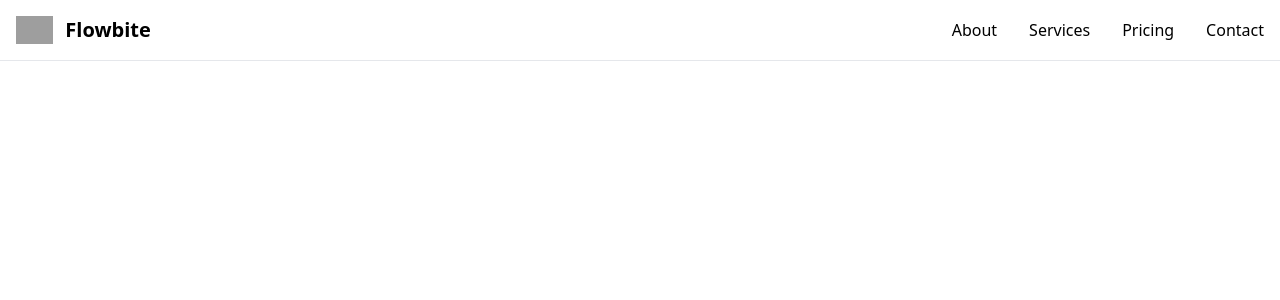
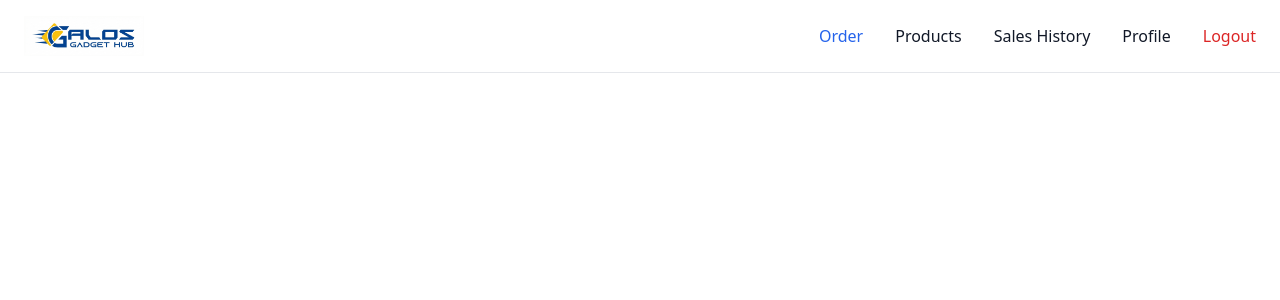
Before and after one commit to johnaljennegalos/django-pos-scanner, a Django app: page / in a window 1280 px wide. Shown: the top 300 px of the page. Run offline with Django 5.2, Linux system fonts and the light colour scheme; some libraries are stand-ins or nearby versions; grey boxes are pictures that could not be loaded.

Commit message:
fix: fix the navbar UI

```diff
--- a/accounts/templates/accounts/navbar.html
+++ b/accounts/templates/accounts/navbar.html
@@ -1,33 +1,48 @@
 {% load static %}
 
+<nav class="bg-white fixed w-full z-20 top-0 start-0 border-b border-gray-200">
+  <div class="w-full flex flex-wrap items-center justify-between px-6 py-4">
 
-<nav class="bg-neutral-primary fixed w-full z-20 top-0 start-0 border-b border-default">
-  <div class="max-w-screen-xl flex flex-wrap items-center justify-between mx-auto p-4">
-    <a href="https://flowbite.com/" class="flex items-center space-x-3 rtl:space-x-reverse">
-        <img src="https://flowbite.com/docs/images/logo.svg" class="h-7" alt="Flowbite Logo" />
-        <span class="self-center text-xl text-heading font-semibold whitespace-nowrap">Flowbite</span>
+    <a href="{% url 'home' %}" class="flex items-center space-x-3 rtl:space-x-reverse">
+        <img src="{% static 'images/ggh-logo.png' %}" class="h-10" alt="Galos POS Logo" />
     </a>
-    <button data-collapse-toggle="navbar-default" type="button" class="inline-flex items-center p-2 w-10 h-10 justify-center text-sm text-body rounded-base md:hidden hover:bg-neutral-secondary-soft hover:text-heading focus:outline-none focus:ring-2 focus:ring-neutral-tertiary" aria-controls="navbar-default" aria-expanded="false">
-        <span class="sr-only">Open main menu</span>
-        <svg class="w-6 h-6" aria-hidden="true" xmlns="http://www.w3.org/2000/svg" width="24" height="24" fill="none" viewBox="0 0 24 24"><path stroke="currentColor" stroke-linecap="round" stroke-width="2" d="M5 7h14M5 12h14M5 17h14"/></svg>
-    </button>
+
     <div class="hidden w-full md:block md:w-auto" id="navbar-default">
-      <ul class="font-medium flex flex-col p-4 md:p-0 mt-4 border border-default rounded-base bg-neutral-secondary-soft md:flex-row md:space-x-8 rtl:space-x-reverse md:mt-0 md:border-0 md:bg-neutral-primary">
+      <ul class="font-medium flex flex-col p-4 md:p-0 mt-4 border border-gray-100 rounded-lg bg-gray-50 md:flex-row md:space-x-8 rtl:space-x-reverse md:mt-0 md:border-0 md:bg-white">
+
         <li>
-          <a href="#" class="block py-2 px-3 text-white bg-brand rounded md:bg-transparent md:text-fg-brand md:p-0" aria-current="page">Home</a>
+          <a href="#" class="block py-2 px-3 text-white bg-blue-700 rounded md:bg-transparent md:text-blue-600 md:p-0" aria-current="page">
+            Order
+          </a>
         </li>
+
         <li>
-          <a href="#" class="block py-2 px-3 text-heading rounded hover:bg-neutral-tertiary md:hover:bg-transparent md:border-0 md:hover:text-fg-brand md:p-0 md:dark:hover:bg-transparent">About</a>
+          <a href="#" class="block py-2 px-3 text-gray-900 rounded hover:bg-gray-100 md:hover:bg-transparent md:border-0 md:hover:text-blue-600 md:p-0">
+            Products
+          </a>
         </li>
+
         <li>
-          <a href="#" class="block py-2 px-3 text-heading rounded hover:bg-neutral-tertiary md:hover:bg-transparent md:border-0 md:hover:text-fg-brand md:p-0 md:dark:hover:bg-transparent">Services</a>
+          <a href="#" class="block py-2 px-3 text-gray-900 rounded hover:bg-gray-100 md:hover:bg-transparent md:border-0 md:hover:text-blue-600 md:p-0">
+            Sales History
+          </a>
         </li>
+
         <li>
-          <a href="#" class="block py-2 px-3 text-heading rounded hover:bg-neutral-tertiary md:hover:bg-transparent md:border-0 md:hover:text-fg-brand md:p-0 md:dark:hover:bg-transparent">Pricing</a>
+          <a href="#" class="block py-2 px-3 text-gray-900 rounded hover:bg-gray-100 md:hover:bg-transparent md:border-0 md:hover:text-blue-600 md:p-0">
+            Profile
+          </a>
         </li>
+
         <li>
-          <a href="#" class="block py-2 px-3 text-heading rounded hover:bg-neutral-tertiary md:hover:bg-transparent md:border-0 md:hover:text-fg-brand md:p-0 md:dark:hover:bg-transparent">Contact</a>
+             <form action="" method="post" class="inline">
+                {% csrf_token %}
+                <button type="submit" class="block py-2 px-3 w-full text-left text-red-600 rounded hover:bg-gray-100 md:hover:bg-transparent md:border-0 md:hover:text-red-700 md:p-0">
+                    Logout
+                </button>
+            </form>
         </li>
+
       </ul>
     </div>
   </div>
--- a/pos/settings.py
+++ b/pos/settings.py
@@ -122,6 +122,10 @@ USE_TZ = True
 
 STATIC_URL = 'static/'
 
+STATICFILES_DIRS = [
+    BASE_DIR / 'static',
+]
+
 MEDIA_URL = '/media/'
 
 MEDIA_ROOT = os.path.join(BASE_DIR, 'media')
```
